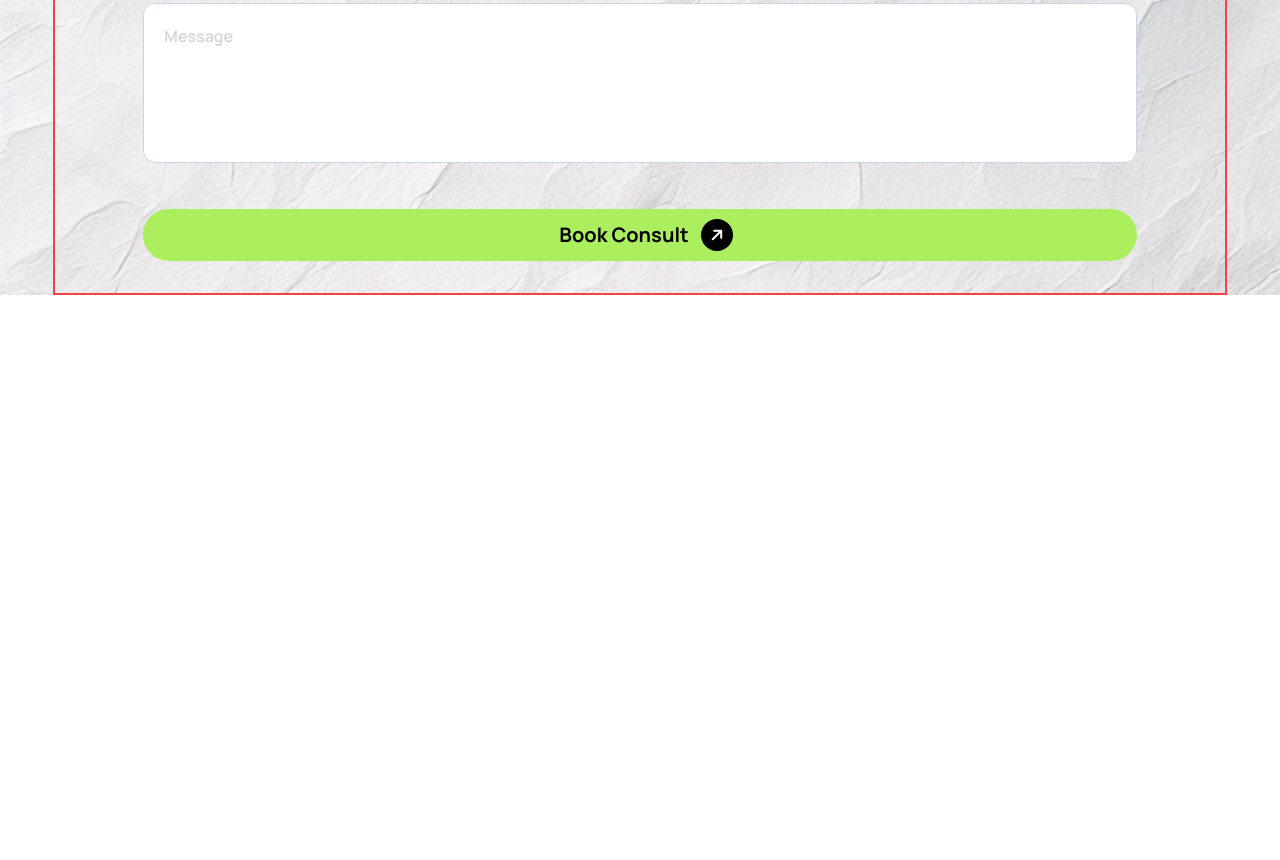
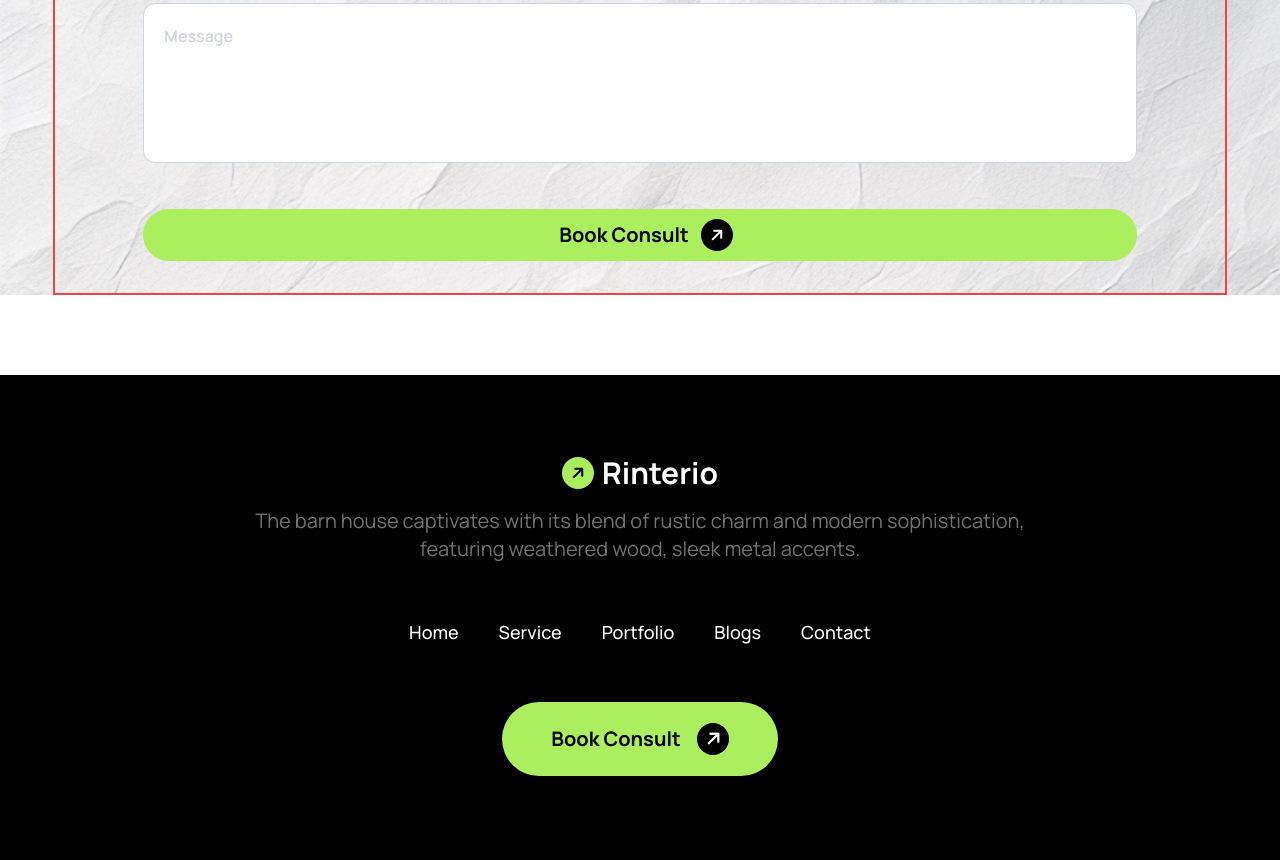
Before and after one commit to AbuBakkarSiddique007/R-Interior-Architecture-Landing-Page, a plain HTML site: page index.html in a window 1280 px wide. Shown: the part 3367-4227 px from the top of the page. Before the commit the page ends 3662 px from the top, so only its background shows below. Drawn offline with nearby package versions, Linux system fonts and the light colour scheme.

Commit message:
Update: Foote  section

```diff
--- a/index.html
+++ b/index.html
@@ -505,8 +505,46 @@
     </main>
 
     <!-- Footer Section -->
-    <footer>
+    <footer class=" bg-black mt-20">
 
+        <section class="w-11/12 mx-auto relative text-center text-white">
+            <div class="px-6 py-8 md:py-14 xl:pt-20 xl:pb-12">
+                <div class="">
+                    <a href="#" class="text-white  flex justify-center items-center gap-2">
+                        <i
+                            class="fa-solid fa-arrow-up rotate-45 w-8 h-8 rounded-full flex justify-center items-center  bg-nav_menu_one text-black"></i>
+                        <span class="text-3xl font-bold">Rinterio</span>
+                    </a>
+                </div>
+
+                <p class="font-normal text-nav_menu_three text-xl leading-snug mt-4">
+                    The barn house captivates with its blend of rustic charm and modern sophistication, <br>
+                    featuring
+                    weathered wood, sleek metal accents.
+                </p>
+
+
+                <div class="mt-6 xl:mt-12">
+                    <nav class="flex flex-wrap justify-center text-lg font-medium">
+                        <div class="px-5 py-2"><a href="#">Home</a></div>
+                        <div class="px-5 py-2"><a href="#">Service</a></div>
+                        <div class="px-5 py-2"><a href="#">Portfolio</a></div>
+                        <div class="px-5 py-2"><a href="#">Blogs</a></div>
+                        <div class="px-5 py-2"><a href="#">Contact</a></div>
+                    </nav>
+                </div>
+
+                <button
+                    class="flex justify-center gap-4 mx-auto mb-9 text-black items-center mt-8 xl:mt-12 px-12 py-5 text-lg font-medium leading-tight  bg-[#ABEF5F] rounded-full shadow-xl border border-transparent hover:bg-sky-700 focus:outline-none focus:ring-2 focus:ring-offset-2 focus:ring-offset-sky-999 focus:ring-sky-500"
+                    href="">
+
+                    <span class="font-bold text-xl">Book Consult</span>
+                    <i
+                        class="fa-solid fa-arrow-up rotate-45 w-8 h-8 rounded-full flex justify-center items-center  bg-black text-white p-3"></i>
+
+                </button>
+            </div>
+        </section>
     </footer>
 
 </body>
```
